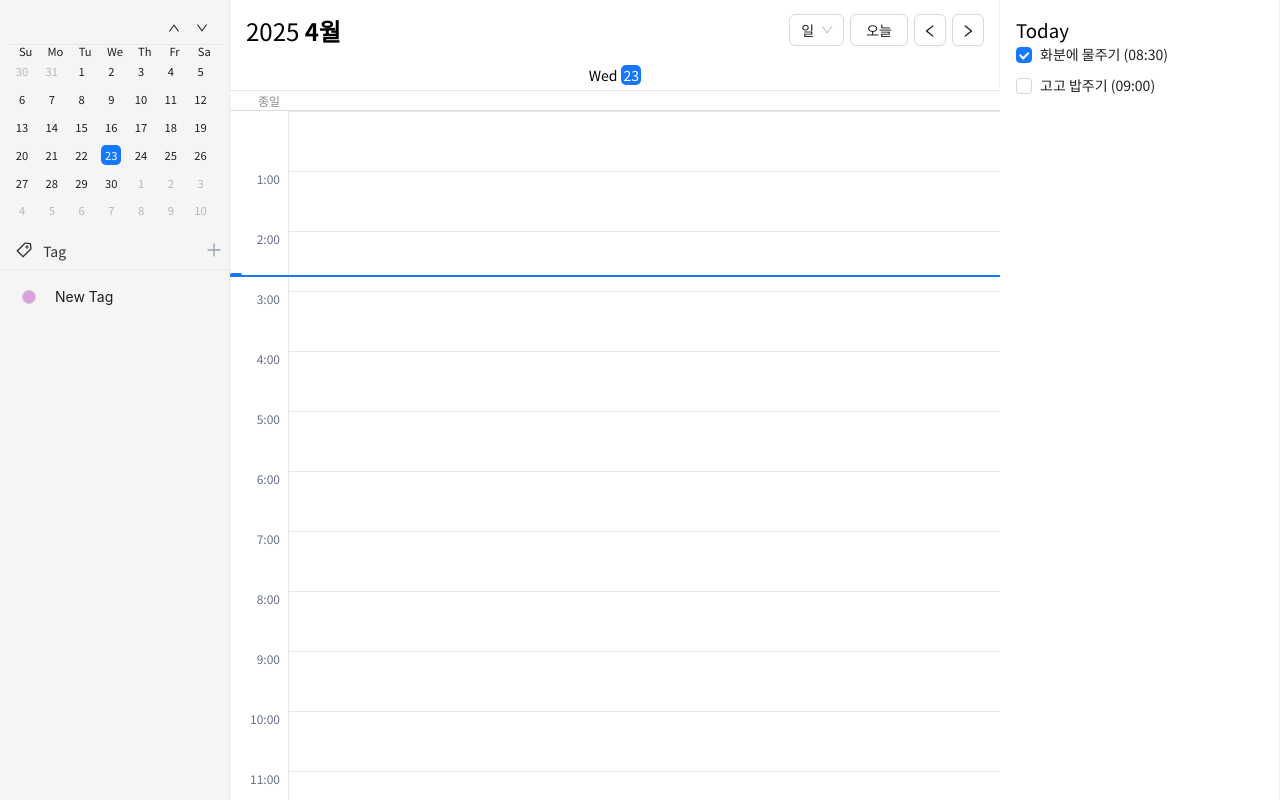
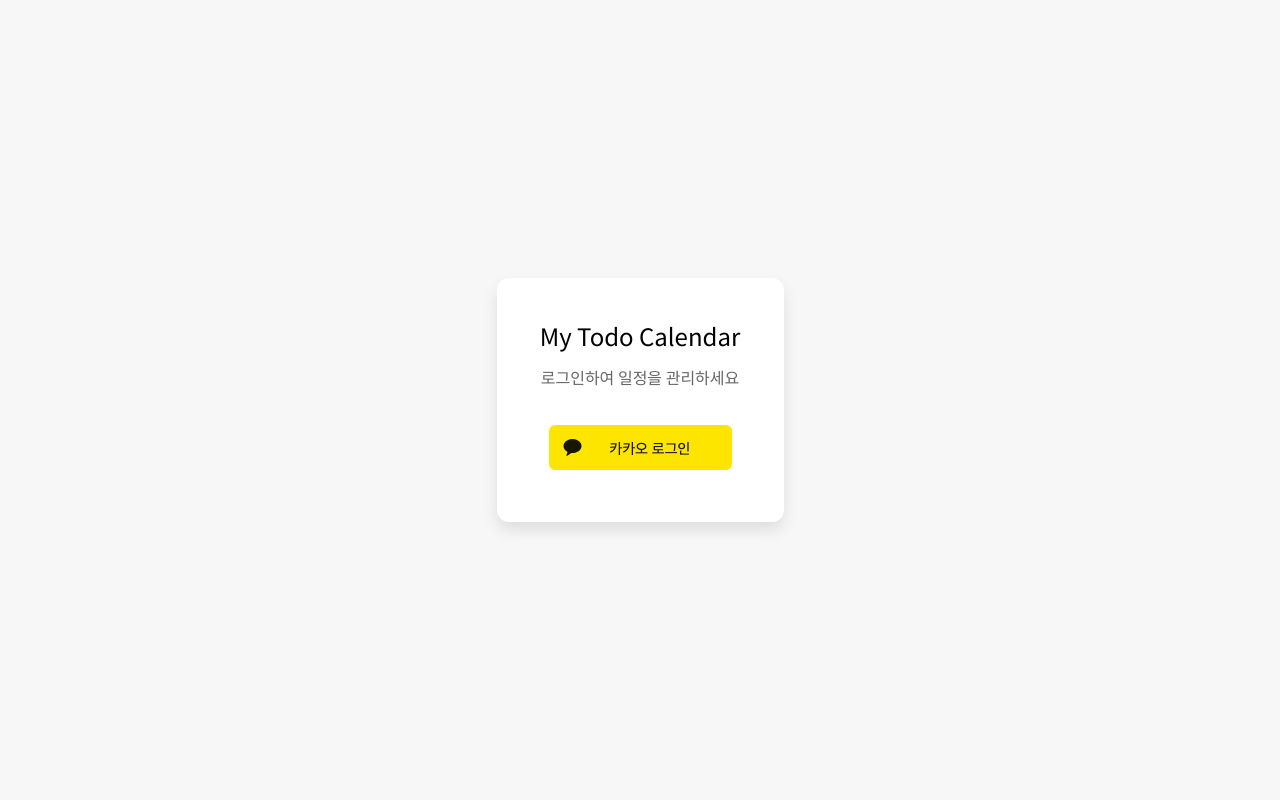
Before and after one commit to LogInDev/my-todo-calendar-project, a React (Create React App) app in the folder frontend/: page /login in a window 1280 px wide. Built offline with nearby package versions, Linux system fonts and the light colour scheme.

Commit message:
backend setting db 세팅  완료,카카오 로그인 화면 생성

```diff
--- a/frontend/package.json
+++ b/frontend/package.json
@@ -15,6 +15,7 @@
     "react-dnd-html5-backend": "^16.0.1",
     "react-dom": "^19.1.0",
     "react-redux": "^9.2.0",
+    "react-router-dom": "^7.5.2",
     "react-scripts": "5.0.1",
     "sass": "^1.87.0",
     "web-vitals": "^2.1.4"
--- a/frontend/src/App.jsx
+++ b/frontend/src/App.jsx
@@ -1,15 +1,24 @@
 import React from 'react';
+// Components
 import MainPage from '@pages/index/index';
+import LoginPage from './pages/login/LoginPage';
 // React DnD
 import { DndProvider } from 'react-dnd';
 import { HTML5Backend } from 'react-dnd-html5-backend';
-// CSS
+// React Router
+import { BrowserRouter, Routes, Route } from 'react-router-dom';
+
 
 const App = () => {
 
   return (
     <DndProvider backend={HTML5Backend}>
-      <MainPage />
+      <BrowserRouter>
+        <Routes>
+          <Route index path="/" element={<MainPage />} />
+          <Route path="/login" element={<LoginPage />} />
+        </Routes>
+      </BrowserRouter>
     </DndProvider>
 
   )
--- /dev/null
+++ b/frontend/src/pages/login/LoginPage.jsx
@@ -0,0 +1,22 @@
+import React from 'react'
+import styles from './LoginPage.module.scss'
+
+function LoginPage() {
+    const handleKakaoLogin = () => {
+        window.location.href = 'https://kauth.kakao.com/oauth/authorize?...' // 실제 redirect URL
+    }
+
+    return (
+        <div className={styles.container}>
+            <div className={styles.loginBox}>
+                <h2>My Todo Calendar</h2>
+                <p>로그인하여 일정을 관리하세요</p>
+                <button className={styles.kakaoBtn} onClick={handleKakaoLogin}>
+                    <img src="/img/kakao_login.png" alt="kakao" className={styles.kakaoIcon} />
+                </button>
+            </div>
+        </div>
+    )
+}
+
+export default LoginPage
--- /dev/null
+++ b/frontend/src/pages/login/LoginPage.module.scss
@@ -0,0 +1,48 @@
+.container {
+  height: 100vh;
+  display: flex;
+  align-items: center;
+  justify-content: center;
+  background: #f7f7f7;
+}
+
+.loginBox {
+  background: white;
+  border-radius: 12px;
+  padding: 40px 32px;
+  text-align: center;
+  box-shadow: 0 8px 16px rgba(0, 0, 0, 0.1);
+
+  h2 {
+    margin-bottom: 12px;
+    font-size: 24px;
+  }
+
+  p {
+    margin-bottom: 24px;
+    color: #666;
+  }
+}
+
+.kakaoBtn {
+  background-color: #fff;
+  border: none;
+  color: #191600;
+  font-weight: bold;
+  font-size: 16px;
+  padding: 12px 20px;
+  border-radius: 8px;
+  display: flex;
+  align-items: center;
+  justify-content: center;
+  gap: 10px;
+  width: 100%;
+  cursor: pointer;
+  transition: background-color 0.2s ease;
+
+  &:hover {
+    background-color: main.$color-gray-100;
+  }
+
+
+}
```
Also changed, not shown: frontend/public/img/kakao_login.png (added), 1 other file (tests, documents, lock files or other folders).
